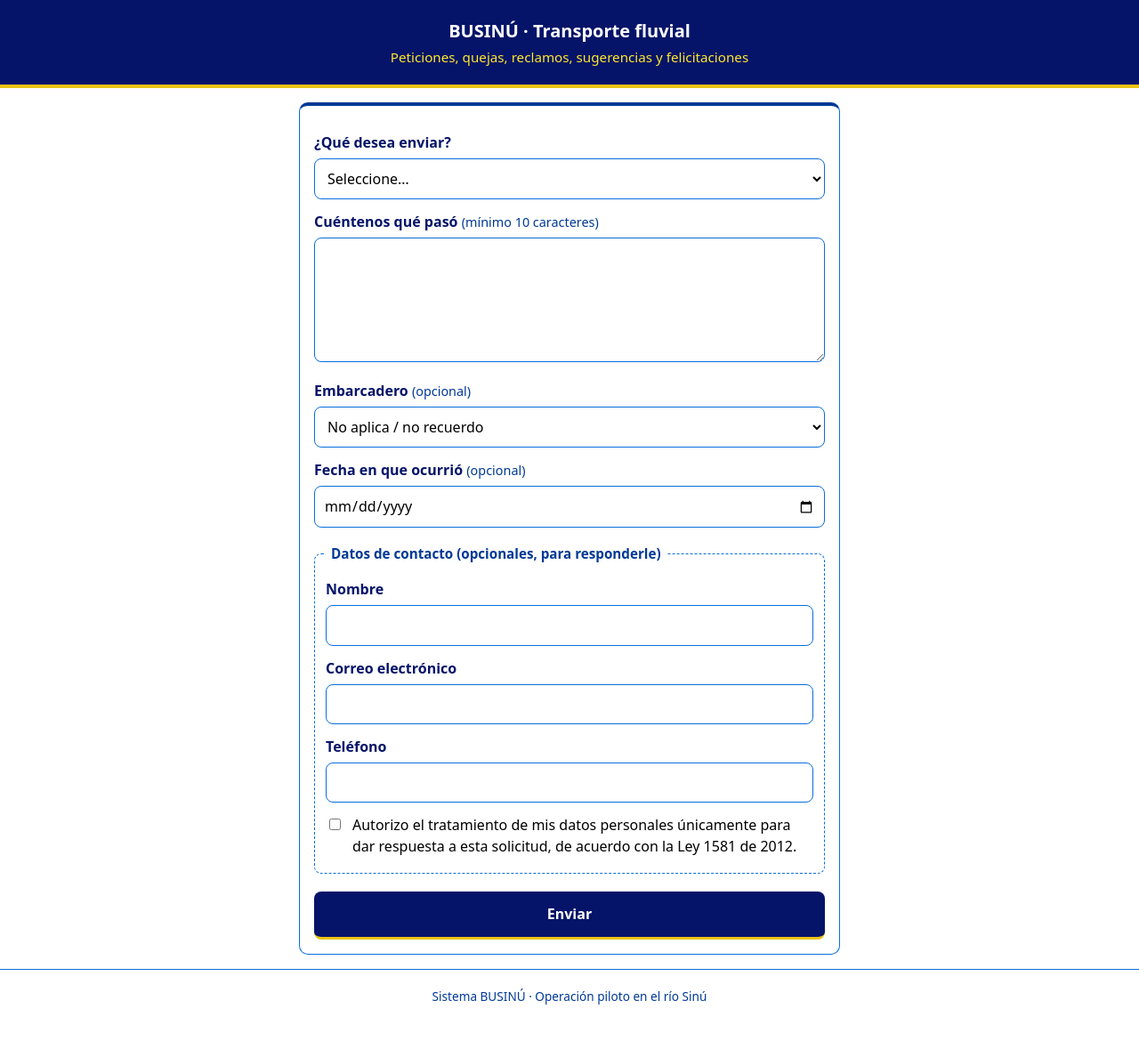
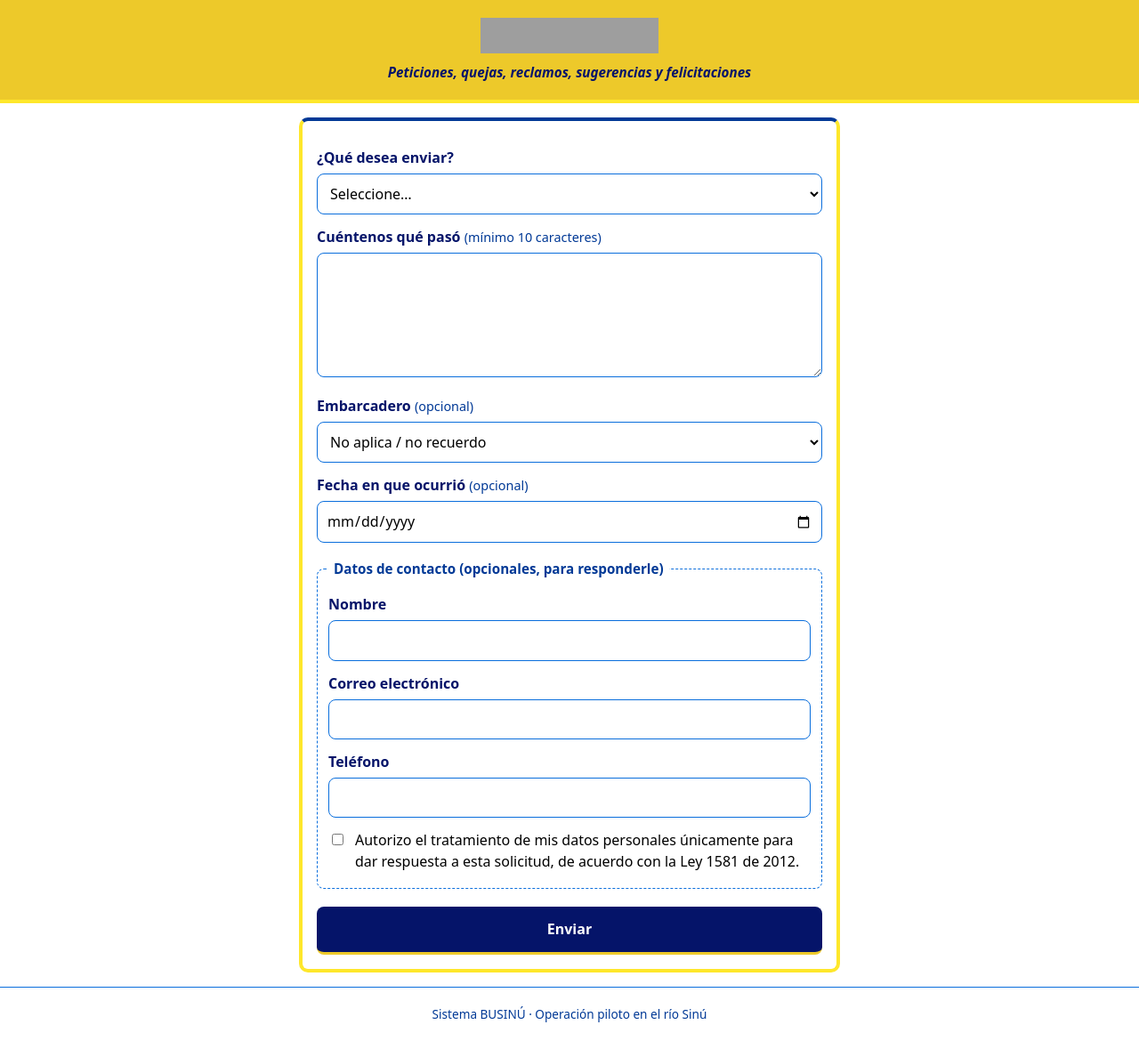
Before and after one commit to Lauusita/businu, a Spring Boot app: page /pqrs/index.html in a window 1280 px wide. Shown: the whole page at 89% size. Before the commit the page ends 1129 px from the top, so only its background shows below. Run offline with Spring Boot 4, Linux system fonts and the light colour scheme; some of the project's set-up classes (security, data sources, template engines, error pages and the like) are left out, and stand-ins take their place; grey boxes are pictures that could not be loaded.

Commit message:
edito paleta de colores para páginas estáticas y variables de entorno

```diff
--- a/apps/api/src/main/java/com/lau/api/controladores/EmbarcacionControlador.java
+++ b/apps/api/src/main/java/com/lau/api/controladores/EmbarcacionControlador.java
@@ -7,6 +7,7 @@ import com.lau.api.servicios.EmbarcacionServicio;
 import com.lau.api.servicios.MantenimientoServicio;
 import org.springframework.web.bind.annotation.*;
 
+import java.io.IOException;
 import java.util.Collections;
 import java.util.List;
 import java.util.UUID;
@@ -40,7 +41,7 @@ public class EmbarcacionControlador {
     /** Hoja de vida en PDF (§4.3, §4.8). Solo supervisor. */
     @org.springframework.security.access.prepost.PreAuthorize("hasRole('SUPERVISOR')")
     @GetMapping("/{id}/hoja-de-vida/pdf")
-    public org.springframework.http.ResponseEntity<byte[]> hojaDeVidaPdf(@PathVariable UUID id) {
+    public org.springframework.http.ResponseEntity<byte[]> hojaDeVidaPdf(@PathVariable UUID id) throws IOException {
         HojaDeVidaResponse h = embarcacionServicio.hojaDeVida(id);
         byte[] pdf = generadorPdf.generar("hoja-de-vida", java.util.Map.of("h", h, "fmt", new com.lau.api.utilidades.Formato(),
                 "generada", java.time.Instant.now()));
--- a/apps/api/src/main/java/com/lau/api/controladores/InformeMensualControlador.java
+++ b/apps/api/src/main/java/com/lau/api/controladores/InformeMensualControlador.java
@@ -5,6 +5,8 @@ import com.lau.api.dto.informe.RedactarInformeRequest;
 import com.lau.api.dto.personal.PersonalAuth;
 import com.lau.api.servicios.InformeMensualServicio;
 import jakarta.validation.Valid;
+
+import java.io.IOException;
 import java.time.YearMonth;
 import org.springframework.http.ContentDisposition;
 import org.springframework.http.HttpHeaders;
@@ -48,7 +50,7 @@ public class InformeMensualControlador {
     }
 
     @GetMapping("/pdf")
-    public ResponseEntity<byte[]> pdf(@PathVariable YearMonth mes) {
+    public ResponseEntity<byte[]> pdf(@PathVariable YearMonth mes) throws IOException {
         return ResponseEntity.ok()
                 .contentType(MediaType.APPLICATION_PDF)
                 .header(HttpHeaders.CONTENT_DISPOSITION, ContentDisposition.attachment()
--- a/apps/api/src/main/java/com/lau/api/servicios/InformeMensualServicio.java
+++ b/apps/api/src/main/java/com/lau/api/servicios/InformeMensualServicio.java
@@ -17,6 +17,8 @@ import com.lau.api.repositorio.InformeMensualRepositorio;
 import com.lau.api.repositorio.PersonalRepositorio;
 import com.lau.api.utilidades.Formato;
 import com.lau.api.utilidades.GeneradorPdf;
+
+import java.io.IOException;
 import java.math.BigDecimal;
 import java.nio.charset.StandardCharsets;
 import java.security.MessageDigest;
@@ -97,7 +99,7 @@ public class InformeMensualServicio {
     }
 
     /** PDF: cifras congeladas si está cerrado; en vivo y marcado como BORRADOR si no. */
-    public byte[] pdf(YearMonth mes) {
+    public byte[] pdf(YearMonth mes) throws IOException {
         InformeMensualResponse r = obtener(mes);
         Map<String, Object> v = new HashMap<>();
         v.put("informe", r);
--- a/apps/api/src/main/resources/static/pqrs/index.html
+++ b/apps/api/src/main/resources/static/pqrs/index.html
@@ -6,7 +6,7 @@
 <title>BUSINÚ · Peticiones, quejas y reclamos</title>
 <style>
   :root {
-    --dorado: #EBC313;
+    --dorado: #EDC92A;
     --amarillo: #FEE72B;
     --azul-noche: #051469;
     --azul: #013996;
@@ -18,11 +18,11 @@
   }
   * { box-sizing: border-box; }
   body {  display: flex; flex-direction: column; margin: 0; font-family: system-ui, -apple-system, "Segoe UI", Roboto, sans-serif; color: var(--negro); background: var(--fondo); line-height: 1.45; }
-  header { background: var(--azul-noche); color: var(--blanco); padding: 20px 16px; border-bottom: 4px solid var(--dorado); }
-  header h1 { margin: 0; font-size: 1.25rem; text-align: center }
-  header p { margin: 4px 0 0; color: var(--amarillo); font-size: .95rem; text-align: center}
+  header { display: flex; flex-direction: column; background: var(--dorado); color: var(--blanco); padding: 20px 16px; border-bottom: 4px solid var(--amarillo); }
+  header h1 { margin: 0; font-size: 1.25rem; text-align: center; color: #051469 }
+  header p { margin: 10px 0 0; color: var(--azul-noche); font-size: .95rem; text-align: center; font-style: italic}
   main { max-width: 640px; margin: 0 auto; padding: 16px; }
-  form, .resultado { background: var(--blanco); border: 1px solid var(--borde); border-top: 4px solid var(--azul); border-radius: 10px; padding: 16px; }
+  form, .resultado { background: var(--blanco); border: 4px solid var(--amarillo); border-top: 4px solid var(--azul); border-radius: 10px; padding: 16px; }
   label { display: block; font-weight: 600; margin: 14px 0 6px; color: var(--azul-noche); }
   .ayuda { font-weight: 400; color: var(--azul); font-size: .9rem; }
   select, input, textarea { width: 100%; font: inherit; padding: 10px; border: 1px solid var(--borde); border-radius: 8px; background: var(--blanco); color: var(--negro); }
@@ -47,8 +47,8 @@
 </head>
 <body>
 <header>
-  <h1>BUSINÚ · Transporte fluvial</h1>
-  <p>Peticiones, quejas, reclamos, sugerencias y felicitaciones</p>
+    <img alt="businu" src="bg_yellow_businu.png" style="height: 40px; width: 200px; align-self: center; "></img>
+  <p><b>Peticiones, quejas, reclamos, sugerencias y felicitaciones</b></p>
 </header>
 <main>
   <form id="formulario" novalidate>
```
Also changed, not shown: apps/api/src/main/java/com/lau/api/utilidades/GeneradorPdf.java (+5 -2 lines), apps/api/src/main/resources/application-dev.properties (+6 -1 lines), apps/api/src/main/resources/plantillas/hoja-de-vida.html (+6 -1 lines), apps/api/src/main/resources/static/bg_white_businu.png (added), apps/api/src/main/resources/static/bg_yellow_businu.png (added).
